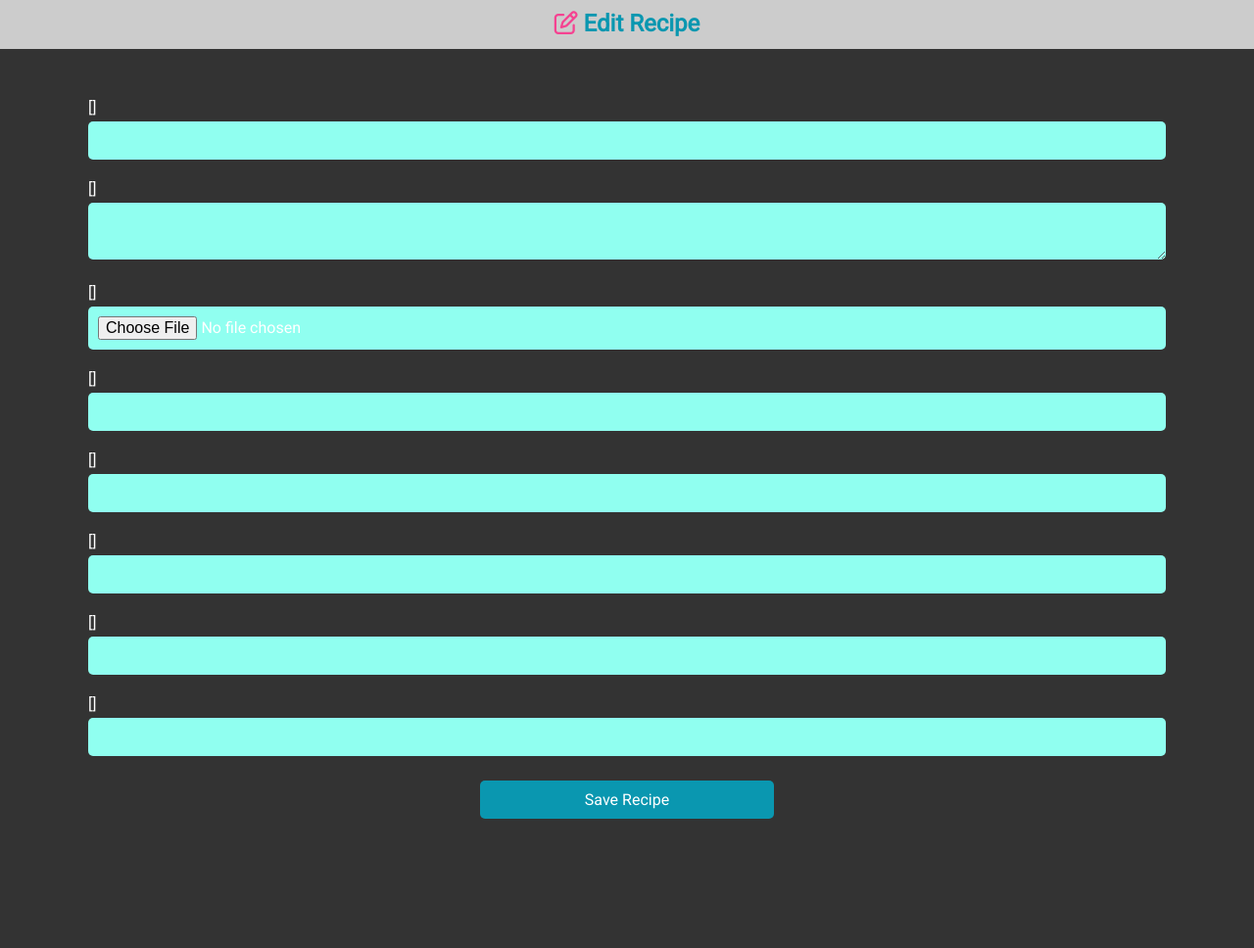
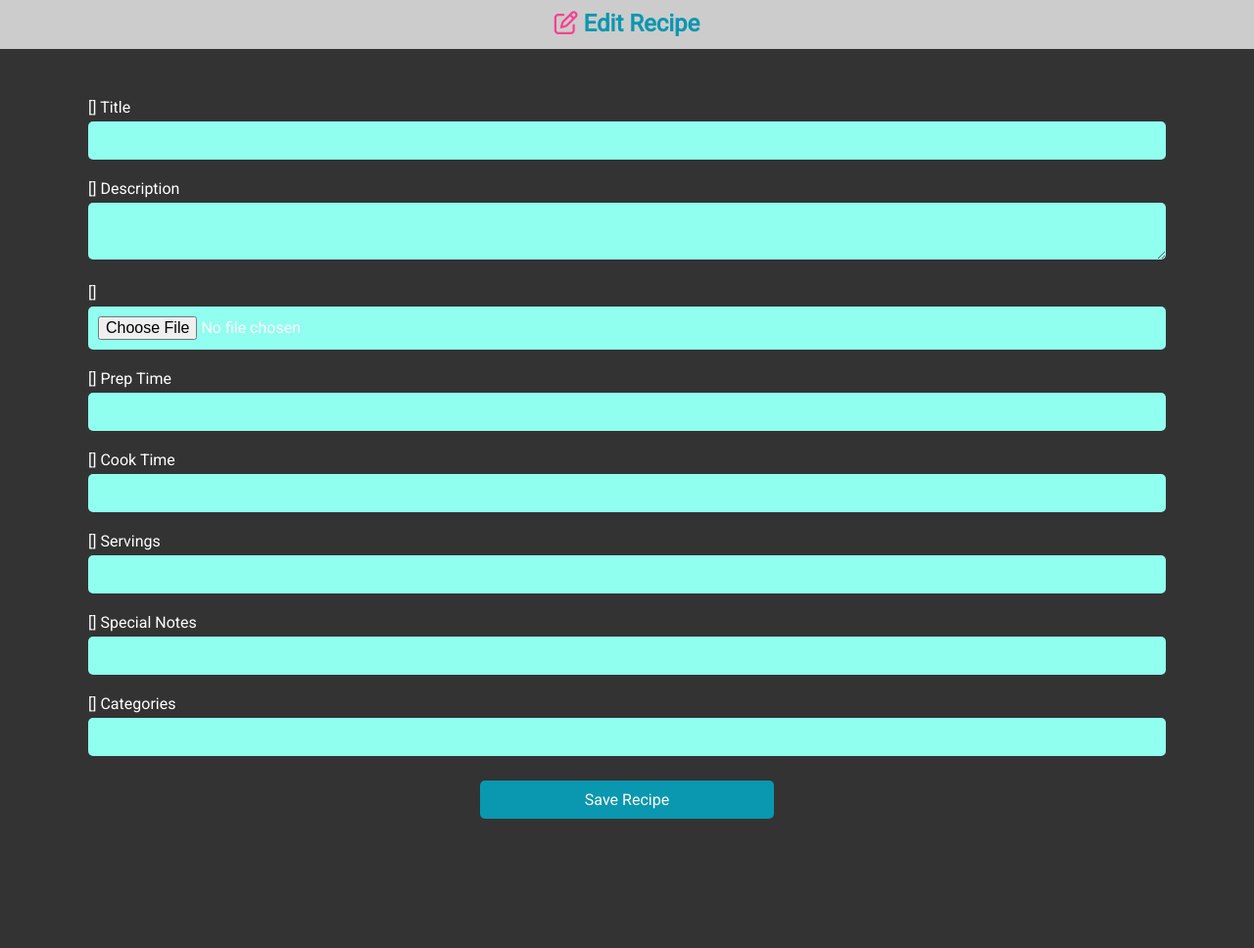
Before and after one commit to BrianC68/fam-recipes, a Django app: template recipes/templates/recipe_edit.html in a window 1280 px wide. Shown: the part 70-1038 px from the top of the page at 98% size. Run offline with Django 3.2, Linux system fonts and the light colour scheme; the template is opened without the code that fills it, so the values that code supplies are empty, except form fields; tables that the repository leaves empty hold one stand-in row (values such as "Sample post"); form fields are guessed from the names that the template uses; some libraries are stand-ins or nearby versions.

Commit message:
add image resize and labels for recipe edit form

```diff
--- a/recipes/templates/recipe_edit.html
+++ b/recipes/templates/recipe_edit.html
@@ -15,10 +15,12 @@
                 {{ form.non_field_errors }}
                 <div class="form-group">
                     {{ form.title.errors }}
+                    <label for="id_title">Title</label>
                     {{ form.title }}
                 </div>
                 <div class="form-group">
                     {{ form.description.errors }}
+                    <label for="id_description">Description</label>
                     {{ form.description }}
                     <div class="help-text">
                         {{ form.description.help_text }}
@@ -33,6 +35,7 @@
                 </div>
                 <div class="form-group">
                     {{ form.prep_time.errors }}
+                    <label for="id_prep_time">Prep Time</label>
                     {{ form.prep_time }}
                     <div class="help-text">
                         {{ form.prep_time.help_text }}
@@ -40,6 +43,7 @@
                 </div>
                 <div class="form-group">
                     {{ form.cook_time.errors }}
+                    <label for="id_cook_time">Cook Time</label>
                     {{ form.cook_time }}
                     <div class="help-text">
                         {{ form.cook_time.help_text }}
@@ -47,10 +51,12 @@
                 </div>
                 <div class="form-group">
                     {{ form.servings.errors }}
+                    <label for="id_servings">Servings</label>
                     {{ form.servings }}
                 </div>
                 <div class="form-group">
                     {{ form.special_notes.errors }}
+                    <label for="id_special_notes">Special Notes</label>
                     {{ form.special_notes }}
                     <div class="help-text">
                         {{ form.special_notes.help_text }}
@@ -58,6 +64,7 @@
                 </div>
                 <div class="form-group">
                     {{ form.categories.errors }}
+                    <label for="id_categories">Categories</label>
                     {{ form.categories }}
                     <div class="help-text">
                         {{ form.categories.help_text }}
```
Also changed, not shown: recipes/models.py (+11 -0 lines), test.html (deleted, +0 -14 lines), users/models.py (+11 -0 lines), 1 other file.
